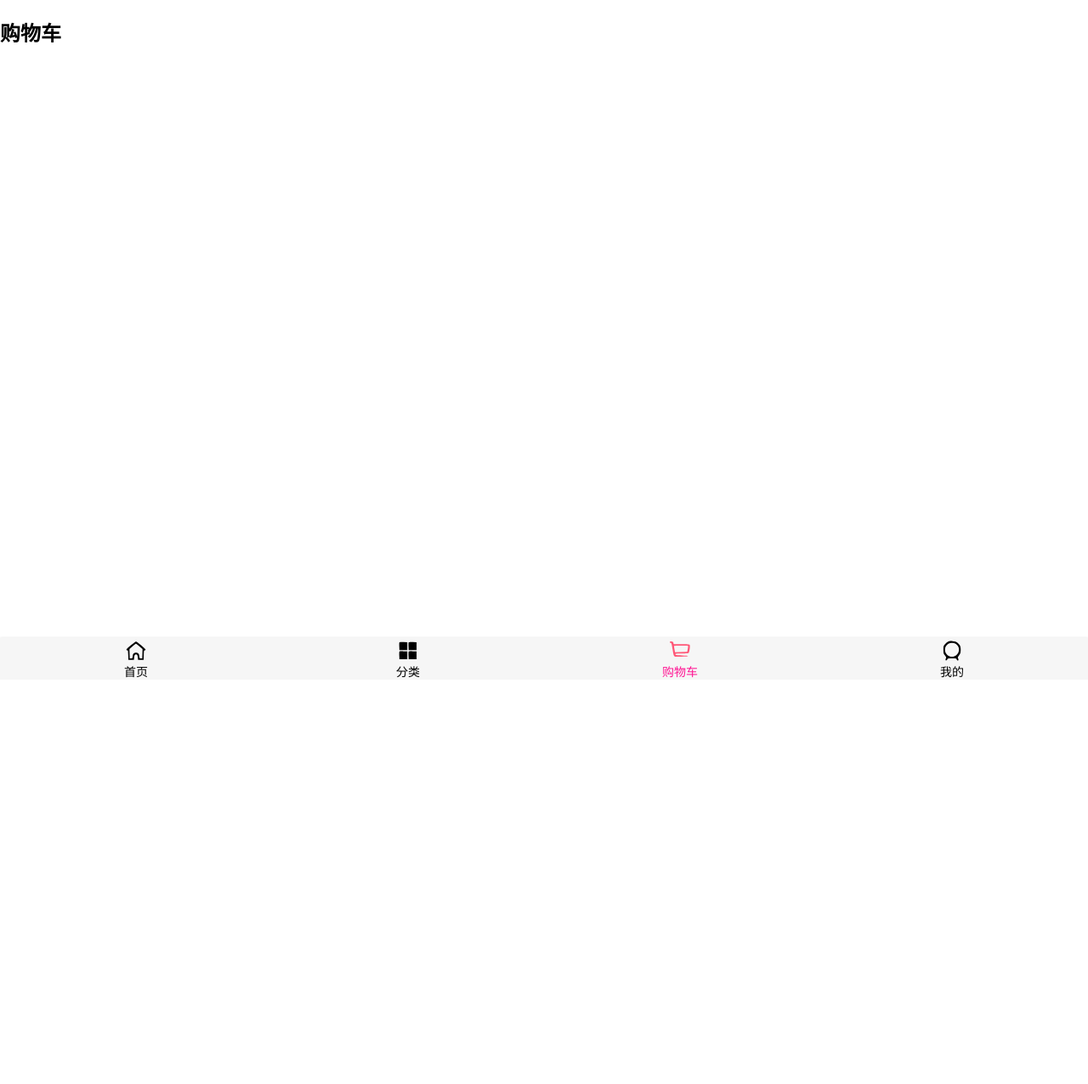
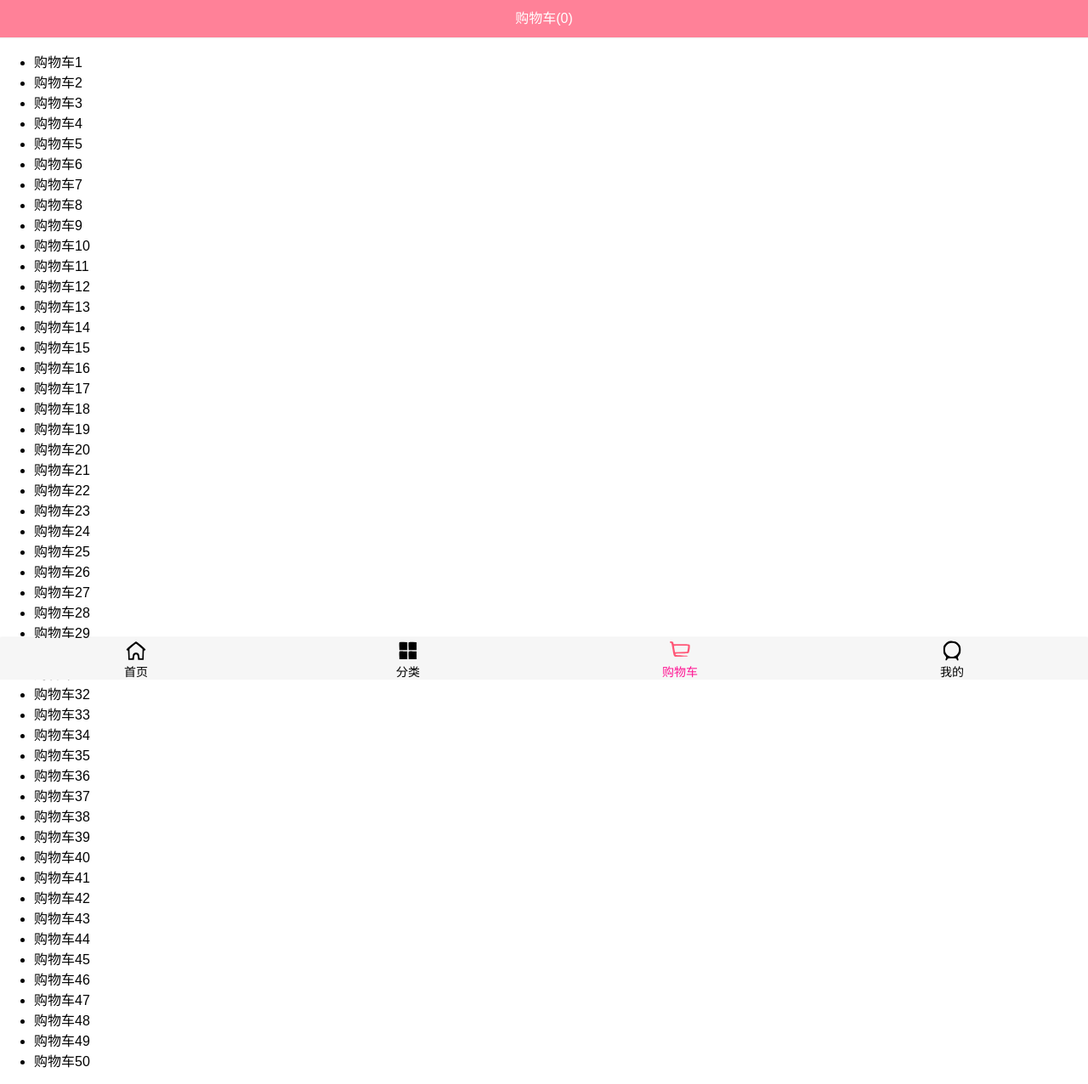
Before and after one commit to Bmt268/supermall, a Vue app: page /shopcart in a window 1280 px wide. Shown: the whole page at 85% size. Before the commit the page ends 800 px from the top, so only its background shows below. Built offline with nearby package versions, Linux system fonts and the light colour scheme.

Commit message:
购物车

```diff
--- a/package.json
+++ b/package.json
@@ -12,7 +12,8 @@
     "better-scroll": "^2.4.2",
     "core-js": "^3.6.5",
     "vue": "^2.6.11",
-    "vue-router": "^3.5.3"
+    "vue-router": "^3.5.3",
+    "vuex": "^3.6.2"
   },
   "devDependencies": {
     "@vue/cli-plugin-babel": "~4.5.0",
--- a/src/common/utils.js
+++ b/src/common/utils.js
@@ -5,7 +5,7 @@ export function debounce(func, delay) {
             clearTimeout(timer)
         }
         timer = setTimeout(() => {
-            func(...args)
+            func.apply(this, args)
         }, delay)
     }
 }
--- a/src/components/content/scroll/Scroll.vue
+++ b/src/components/content/scroll/Scroll.vue
@@ -48,7 +48,7 @@ export default {
     // 3.监听上拉事件
     this.scroll.on("pullingUp", () => {
       this.$emit("pullingUp");
-      // console.log("底部");
+      console.log("底部");
     });
   },
   methods: {
--- a/src/main.js
+++ b/src/main.js
@@ -1,6 +1,7 @@
 import Vue from 'vue'
 import App from './App.vue'
 import router from "./router"
+import store from './store'
 
 Vue.config.productionTip = false
 
@@ -8,5 +9,6 @@ Vue.prototype.$bus = new Vue()
 
 new Vue({
   render: h => h(App),
-  router
+  router,
+  store
 }).$mount('#app')
--- /dev/null
+++ b/src/store/getters.js
@@ -0,0 +1,9 @@
+export default {
+    cartLength(state) {
+        return state.cartList.length
+    },
+    cartList(state) {
+        return state.cartList
+    }
+
+}
--- /dev/null
+++ b/src/store/index.js
@@ -0,0 +1,44 @@
+import Vue from 'vue'
+import Vuex from 'vuex'
+
+import getters from './getters'
+
+//  1.安装插件
+Vue.use(Vuex)
+
+// 2.创建Store 对象
+const store = new Vuex.Store({
+    getters,
+    state: {
+        cartList: []
+    },
+    mutations: {
+        addCounter(state, payload) {
+            payload.count++
+        },
+        addToCart(state, payload) {
+            state.cartList.push(payload)
+        }
+
+    },
+    actions: {
+        addCart(context, payload) {
+            // 1.查找之前数组中是否有该商品
+            let oldProduct = context.state.cartList.find(item => item.iid === payload.iid)
+            //  2.判断oldproduct
+            if (oldProduct) {
+                // oldProduct.count += 1
+                context.commit('addCounter', oldProduct)
+            } else {
+                payload.count = 1
+                context.commit('addToCart', payload)
+
+
+            }
+        }
+
+    }
+})
+
+// 3.挂载Vue实例上
+export default store
--- a/src/views/detail/Detail.vue
+++ b/src/views/detail/Detail.vue
@@ -12,6 +12,9 @@
       :probe-type="3"
       @scroll="contentScroll"
     >
+      <!-- <ul>
+        <li v-for="item in $store.state.cartList" :key="item">{{ item }}</li>
+      </ul> -->
       <detail-swiper :top-images="topImages"></detail-swiper>
       <detail-base-info :goods="goods"></detail-base-info>
       <detail-shop-info :shop="shop"></detail-shop-info>
@@ -29,7 +32,8 @@
       ></detail-comment-info>
       <goods-list ref="recommend" :goods="recommends"></goods-list>
     </scroll>
-    <detail-bottom-bar></detail-bottom-bar>
+    <back-top @click.native="backClick" v-show="isshowbacktop"></back-top>
+    <detail-bottom-bar @addCart="addToCart"></detail-bottom-bar>
   </div>
 </template>
 
@@ -42,6 +46,7 @@ import DetailGoodsInfo from "./childcomps/DetailGoodsInfo";
 import DetailParamInfo from "./childcomps/DetailParamInfo";
 import DetailCommentInfo from "./childcomps/DetailCommentInfo";
 import DetailBottomBar from "./childcomps/DetailBottomBar";
+import BackTop from "components/content/backtop/BackTop.vue";
 
 import Scroll from "components/content/scroll/Scroll.vue";
 import GoodsList from "components/content/goods/GoodsList";
@@ -66,6 +71,7 @@ export default {
     DetailParamInfo,
     DetailCommentInfo,
     DetailBottomBar,
+    BackTop,
     Scroll,
     GoodsList,
   },
@@ -82,6 +88,7 @@ export default {
       themeTopYs: [],
       getThemeTopY: null,
       currentIndex: 0,
+      isshowbacktop: false,
     };
   },
   created() {
@@ -131,11 +138,13 @@ export default {
 
       // console.log(this.themeTopYs);
       // });
-    });
       // 3.请求推荐数据
       getRecommend().then((res) => {
         this.recommends = res.data.list;
-
+      });
+    });
+  },
+  mounted() {
     // 4.给getThemeTopY赋值(对给this.themeTopYs赋值的操作进行防抖)
     this.getThemeTopY = debounce(() => {
       this.themeTopYs = [];
@@ -144,16 +153,14 @@ export default {
       this.themeTopYs.push(this.$refs.comment.$el.offsetTop);
       this.themeTopYs.push(this.$refs.recommend.$el.offsetTop);
       this.themeTopYs.push(Number.MAX_VALUE);
-        // console.log(this.themeTopYs);
     }, 100);
-    });
   },
-  mounted() {},
   methods: {
     imageLoad() {
       this.$refs.scroll.refresh();
       this.$refs.scroll.scrollTo(0, 0, 0);
       this.getThemeTopY();
+      // console.log(this.getThemeTopY);
     },
     titleClick(index) {
       // console.log(index);
@@ -183,6 +190,9 @@ export default {
         }
       }
 
+      // 3.是否显示回顶部
+      this.isshowbacktop = -position.y > 1000;
+
       // 第一种方法
       // for (let i = 0; i < length; i++) {
       //   console.log(i); 这个i是一个string
@@ -203,6 +213,23 @@ export default {
       //   }
       // }
     },
+    backClick() {
+      //scroll class="content" 组件对象
+      this.$refs.scroll.scrollTo(0, 0, 500);
+    },
+    addToCart() {
+      // 1.获取购物车需要展示的信息
+      const product = {};
+      product.image = this.topImages[0];
+      product.title = this.goods.title;
+      product.desc = this.goods.desc;
+      product.price = this.goods.realPrice;
+      product.iid = this.iid;
+
+      // 2.将商品添加到购物车里
+      // this.$store.commit("addCart", product);
+      this.$store.dispatch("addCart", product);
+    },
   },
 };
 </script>
@@ -216,8 +243,13 @@ export default {
 }
 .content {
   /* 100%是根据父元素的高度决定的  */
-  height: calc(100% - 44px - 49px);
-  overflow: hidden;
+  /* height: calc(100% - 44px - 49px);
+  overflow: hidden; */
+  position: fixed;
+  top: 44px;
+  left: 0;
+  right: 0;
+  bottom: 49px;
 }
 .detail-nav {
   position: relative;
--- a/src/views/detail/childcomps/DetailBottomBar.vue
+++ b/src/views/detail/childcomps/DetailBottomBar.vue
@@ -27,12 +27,17 @@
 <script>
 export default {
   name: "DetailBottomBar",
+  methods: {
+    addToCart() {
+      this.$emit("addCart");
+    },
+  },
 };
 </script>
 
 <style scoped>
 .bottom-bar {
-  height: 55px;
+  height: 49px;
   background-color: #fff;
   position: fixed;
   left: 0;
@@ -57,7 +62,7 @@ export default {
   display: block;
   width: 22px;
   height: 22px;
-  margin: 9px auto 3px;
+  margin: 3px auto 2px;
   background: url("~assets/img/detail/detail_bottom.png") 0 0/100%;
 }
 .bar-left .service {
@@ -70,7 +75,7 @@ export default {
 .bar-right {
   font-size: 15px;
   color: #fff;
-  line-height: 58px;
+  line-height: 49px;
 }
 .bar-right .cart {
   background-color: #ffe817;
--- a/src/views/home/Home.vue
+++ b/src/views/home/Home.vue
@@ -99,13 +99,13 @@ export default {
     this.$refs.swiper;
     // 3.监听item中图片加载完成
 
-    const refresh = this.debounce(this.$refs.scroll.refresh);
+    // const refresh = this.debounce(this.$refs.scroll.refresh);
 
-    this.$bus.$on("itemimageload", () => {
-      refresh();
-      // console.log("----------");
-      // this.$refs.scroll.refresh();
-    });
+    // this.$bus.$on("itemimageload", () => {
+    //   refresh();
+    // console.log("----------");
+    // this.$refs.scroll.refresh();
+    // });
   },
   methods: {
     //事件监听相关方法
--- a/src/views/shopcart/Shopcart.vue
+++ b/src/views/shopcart/Shopcart.vue
@@ -1,17 +1,39 @@
 <template>
   <div id="shopcart">
-    <h2>购物车</h2>
+    <!-- 导航 -->
+    <nav-bar class="nav-bar">
+      <div slot="center">购物车({{ cartLength }})</div>
+    </nav-bar>
+    <!-- 商品列表 -->
+    <cart-list></cart-list>
+    <!-- 底部汇总 -->
   </div>
 </template>
 
 <script>
+import NavBar from "components/common/navbar/NavBar.vue";
+import CartList from "./childComps/CartList.vue";
+
+import { mapGetters } from "vuex";
 export default {
   name: "Shopcart",
+  components: {
+    NavBar,
+    CartList,
+  },
+  computed: {
+    ...mapGetters(["cartLength"]),
+  },
 };
 </script>
 
-<style>
+<style scoped>
 #shopcart {
   padding-bottom: 49px;
+  height: 100vh;
+}
+.nav-bar {
+  background-color: var(--color-tint);
+  color: #fff;
 }
 </style>
--- /dev/null
+++ b/src/views/shopcart/childComps/CartList.vue
@@ -0,0 +1,78 @@
+<template>
+  <div class="cart-list">
+    <scroll class="content">
+      <ul>
+        <li>购物车1</li>
+        <li>购物车2</li>
+        <li>购物车3</li>
+        <li>购物车4</li>
+        <li>购物车5</li>
+        <li>购物车6</li>
+        <li>购物车7</li>
+        <li>购物车8</li>
+        <li>购物车9</li>
+        <li>购物车10</li>
+        <li>购物车11</li>
+        <li>购物车12</li>
+        <li>购物车13</li>
+        <li>购物车14</li>
+        <li>购物车15</li>
+        <li>购物车16</li>
+        <li>购物车17</li>
+        <li>购物车18</li>
+        <li>购物车19</li>
+        <li>购物车20</li>
+        <li>购物车21</li>
+        <li>购物车22</li>
+        <li>购物车23</li>
+        <li>购物车24</li>
+        <li>购物车25</li>
+        <li>购物车26</li>
+        <li>购物车27</li>
+        <li>购物车28</li>
+        <li>购物车29</li>
+        <li>购物车30</li>
+        <li>购物车31</li>
+        <li>购物车32</li>
+        <li>购物车33</li>
+        <li>购物车34</li>
+        <li>购物车35</li>
+        <li>购物车36</li>
+        <li>购物车37</li>
+        <li>购物车38</li>
+        <li>购物车39</li>
+        <li>购物车40</li>
+        <li>购物车41</li>
+        <li>购物车42</li>
+        <li>购物车43</li>
+        <li>购物车44</li>
+        <li>购物车45</li>
+        <li>购物车46</li>
+        <li>购物车47</li>
+        <li>购物车48</li>
+        <li>购物车49</li>
+        <li>购物车50</li>
+      </ul>
+    </scroll>
+  </div>
+</template>
+
+<script>
+import { mapGetters } from "vuex";
+import Scroll from "components/content/scroll/Scroll.vue";
+
+export default {
+  name: "CartList",
+  components: { Scroll },
+  computed: {
+    ...mapGetters(["cartList"]),
+  },
+};
+</script>
+
+<style scoped>
+.content {
+  height: calc(100% - 44px - 49px);
+  overflow: hidden;
+}
+</style>
```
Also changed, not shown: src/common/mixin.js (added), 1 other file (tests, documents, lock files or other folders). Lines whose indentation alone changed are shown as unchanged.
